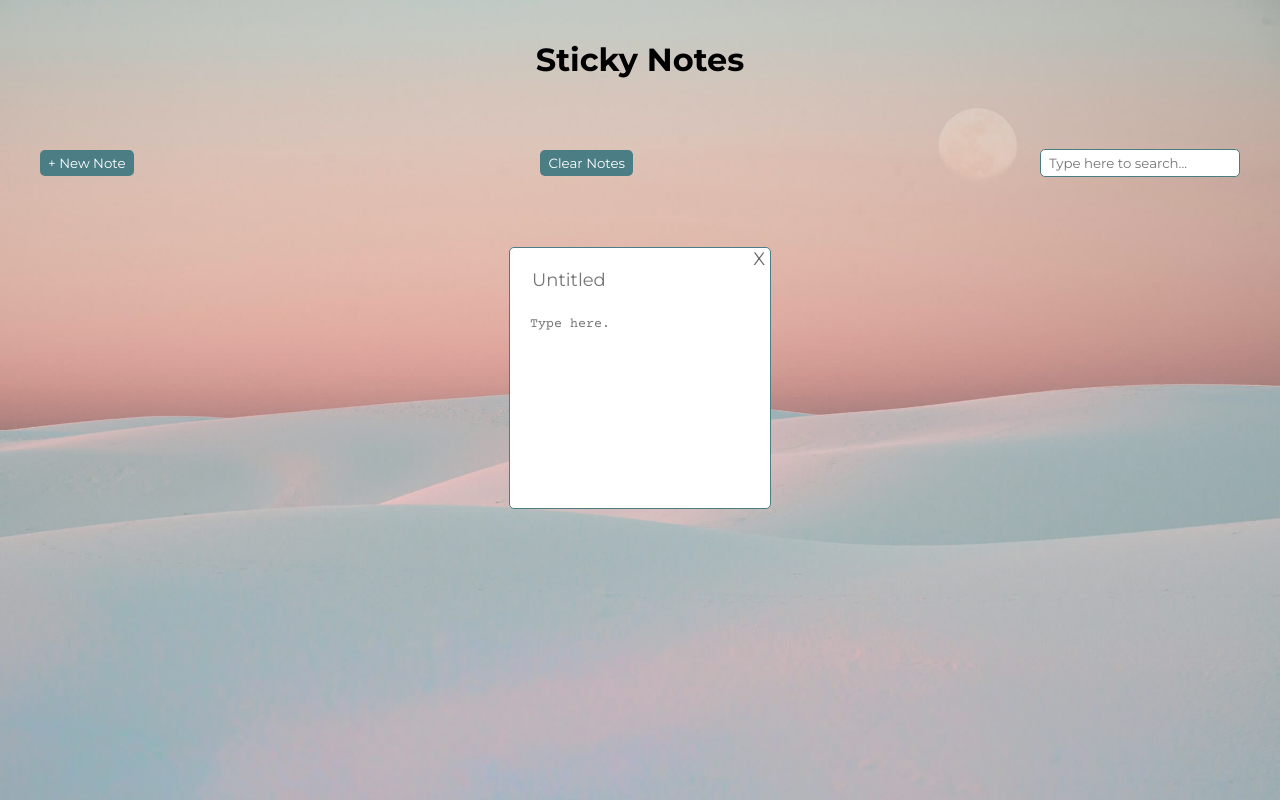
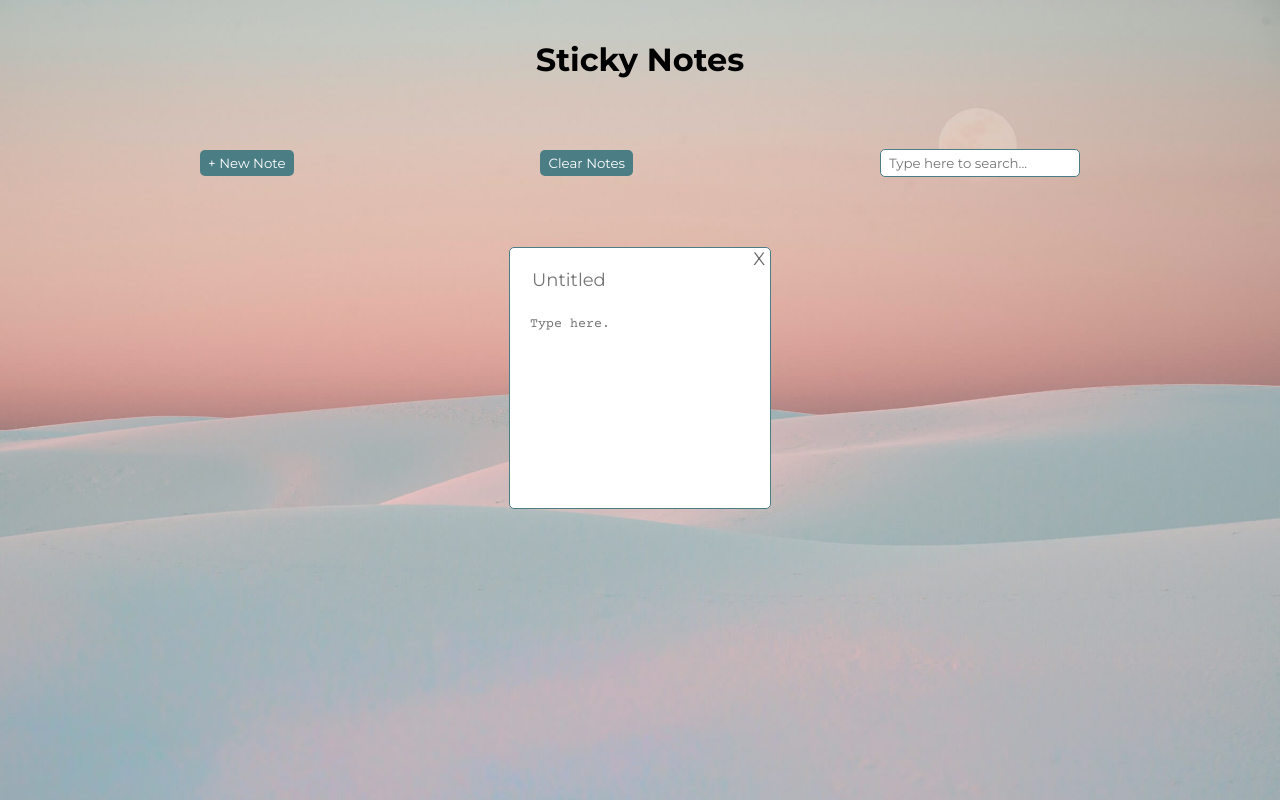
Before and after one commit to crtang/sticky-notes, a React (Create React App) app: page / in a window 1280 px wide. Built offline with nearby package versions, Linux system fonts and the light colour scheme.

Commit message:
Added max width for desktop devices

```diff
--- a/src/App.js
+++ b/src/App.js
@@ -1,4 +1,4 @@
-import React, { Component, Fragment } from "react";
+import React, { Component } from "react";
 import Header from "./Header";
 import NotesList from "./NotesList";
 import './App.css';
@@ -137,10 +137,10 @@ class App extends Component {
 
   render() {
     return (
-      <Fragment>
+      <main>
         <Header addNote={this.addNote} clearNotes={this.clearNotes} searchText={this.state.searchText} onSearch={this.onSearch} />
         <NotesList notes={this.state.notes} onType={this.onType} deleteNote={this.deleteNote} />
-      </Fragment>
+      </main>
     )
   };
 }
--- a/src/index.css
+++ b/src/index.css
@@ -160,3 +160,13 @@ textarea {
   cursor: pointer;
   color: #000000;
 }
+
+
+
+/* MEDIA QUERIES */
+@media (min-width: 1200px) {
+  main {
+    width: 75%;
+    margin: 0 auto;
+  }
+}
```
